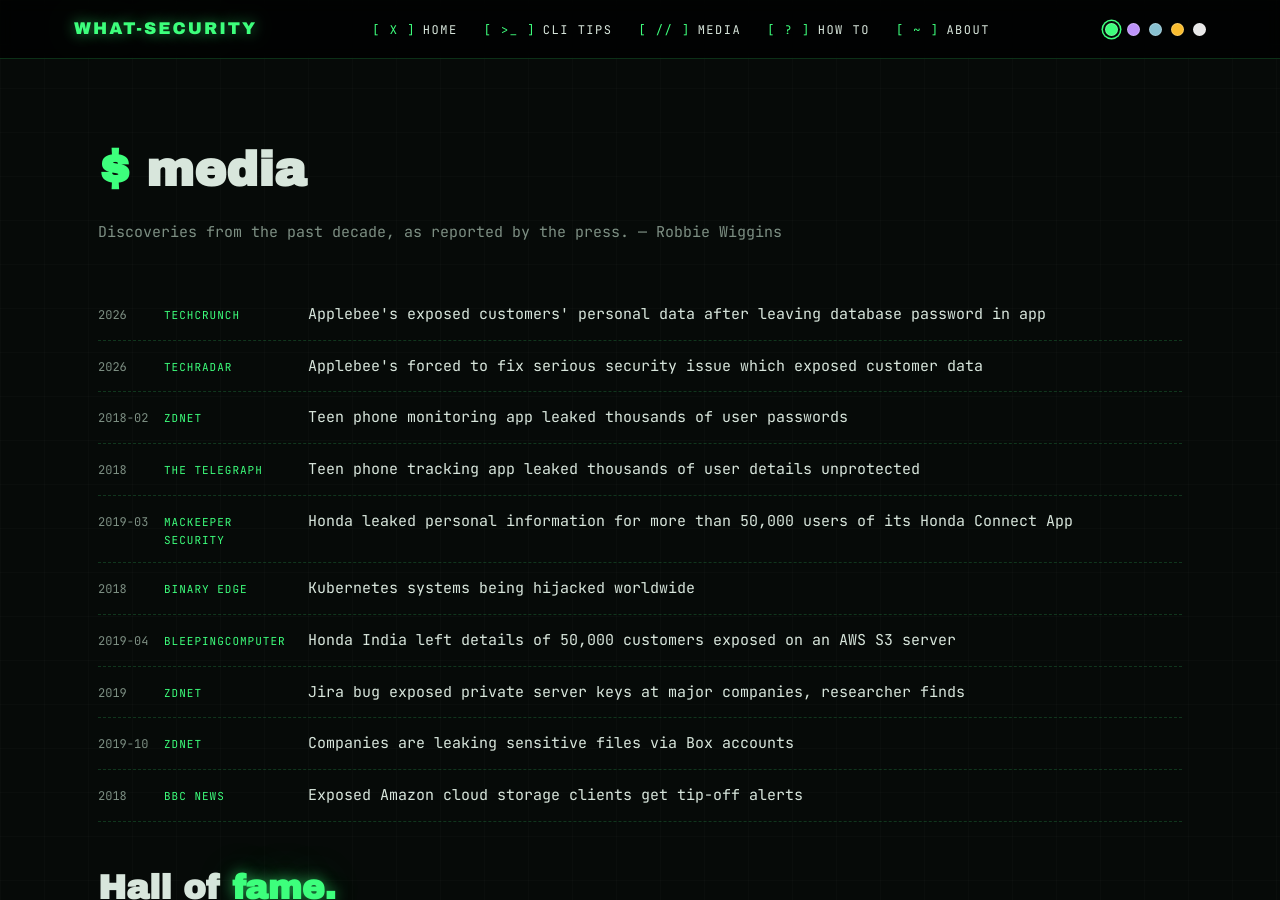
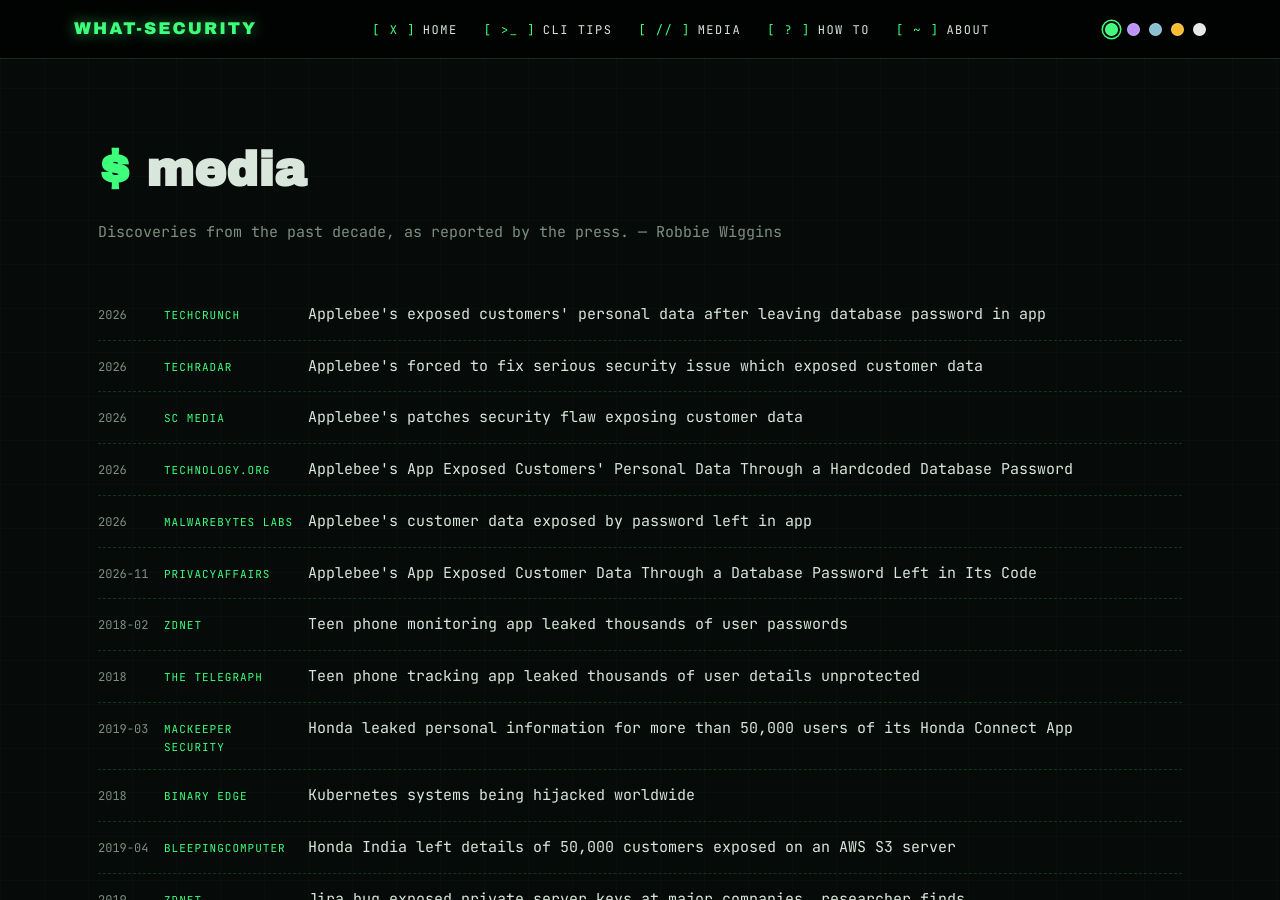
Before and after one commit to random-robbie/What-Security, a Jekyll site: the page built from _pages/media.html, in a window 1280 px wide and 900 px high. Built offline with Jekyll 4.4.1, drawn with Linux system fonts in a browser that asks for light colours.

Commit message:
Media: add Applebee's coverage (SC Media, Technology.org, Malwarebytes, PrivacyAffairs), swap dead links to Wayback
- 4 new 2026 coverage items for the Applebee's disclosure
- Dead/blocked links now archived: Binary Edge (404), AT&T HoF,
  AOL HoF, CenturyLink HoF (dead), Nokia (replaces dead Google cache),
  SAP wiki (403), Dell (407), Motorola (redirect loop)
- All live links verified: 18 of 29 OK, rest now archive-backed

```diff
--- a/_data/disclosures.yml
+++ b/_data/disclosures.yml
@@ -8,6 +8,22 @@
   source: TechRadar
   url: https://www.techradar.com/pro/security/applebees-forced-to-fix-serious-security-issue-which-exposed-customer-data
   date: 2026-11-01
+- title: "Applebee's patches security flaw exposing customer data"
+  source: SC Media
+  url: https://www.scworld.com/brief/applebees-patches-security-flaw-exposing-customer-data
+  date: 2026-11-01
+- title: "Applebee's App Exposed Customers' Personal Data Through a Hardcoded Database Password"
+  source: Technology.org
+  url: https://www.technology.org/2026/11/02/applebees-app-hardcoded-database-password-customer-data/
+  date: 2026-11-02
+- title: "Applebee's customer data exposed by password left in app"
+  source: Malwarebytes Labs
+  url: https://news.cyberhawkthreatintel.com/article/applebees-customer-data-exposed-password-left-app
+  date: 2026-11-02
+- title: "Applebee's App Exposed Customer Data Through a Database Password Left in Its Code"
+  source: PrivacyAffairs
+  url: https://www.privacyaffairs.com/applebees-app-data-exposure/
+  date: 2026-11
 - title: "Teen phone monitoring app leaked thousands of user passwords"
   source: ZDNet
   url: https://www.zdnet.com/article/teen-phone-monitoring-app-leaks-thousands-of-users-data/
@@ -22,7 +38,7 @@
   date: 2019-03
 - title: "Kubernetes systems being hijacked worldwide"
   source: Binary Edge
-  url: https://blog.binaryedge.io/2018/12/06/kubernetes-being-hijacked-worldwide/
+  url: https://web.archive.org/web/20230528194133/https://blog.binaryedge.io/2018/12/06/kubernetes-being-hijacked-worldwide/
   date: 2018-12-06
 - title: "Honda India left details of 50,000 customers exposed on an AWS S3 server"
   source: BleepingComputer
--- a/_pages/media.html
+++ b/_pages/media.html
@@ -27,22 +27,22 @@ permalink: /media/
   <div class="hof-grid">
     <a class="hof-item" href="https://www.bugcrowd.com/blog/congratulations-to-our-mvp-researchers-in-q3-2019/" target="_blank" rel="noopener">Bugcrowd MVP's Q3 2019</a>
     <a class="hof-item" href="https://support.apple.com/en-gb/HT201536" target="_blank" rel="noopener">Apple</a>
-    <a class="hof-item" href="https://contact.security.aol.com/hof/" target="_blank" rel="noopener">AOL</a>
-    <a class="hof-item" href="https://bugbounty.att.com/hof.php#1Q2018" target="_blank" rel="noopener">AT&amp;T</a>
+    <a class="hof-item" href="https://web.archive.org/web/20191231125749/https://contact.security.aol.com/hof/" target="_blank" rel="noopener">AOL</a>
+    <a class="hof-item" href="https://web.archive.org/web/20190717210346/https://bugbounty.att.com/hof.php" target="_blank" rel="noopener">AT&amp;T</a>
     <a class="hof-item" href="https://www.autotrader.co.uk/hall-of-fame" target="_blank" rel="noopener">AutoTrader</a>
     <a class="hof-item" href="https://www.altmetric.com/security/" target="_blank" rel="noopener">Altmetric</a>
     <a class="hof-item" href="https://cert.europa.eu/cert/newsletter/en/latest_HallOfFame_.html" target="_blank" rel="noopener">Cert EU</a>
-    <a class="hof-item" href="http://www.centurylink.com/aboutus/company-information/security-wall-of-fame.html" target="_blank" rel="noopener">CenturyLink</a>
-    <a class="hof-item" href="https://www.dell.com/learn/us/en/04/campaigns/contributors-dell-software-security#campaignTabs-3" target="_blank" rel="noopener">Dell</a>
+    <a class="hof-item" href="https://web.archive.org/web/20211019081944/http://www.centurylink.com/aboutus/company-information/security-wall-of-fame.html" target="_blank" rel="noopener">CenturyLink</a>
+    <a class="hof-item" href="https://web.archive.org/web/20210801120902/https://www.dell.com/learn/us/en/04/campaigns/contributors-dell-software-security" target="_blank" rel="noopener">Dell</a>
     <a class="hof-item" href="https://www.google.com/about/appsecurity/hall-of-fame/archive/" target="_blank" rel="noopener">Google</a>
-    <a class="hof-item" href="https://wiki.scn.sap.com/wiki/pages/viewpage.action?pageId=451071888" target="_blank" rel="noopener">SAP</a>
+    <a class="hof-item" href="https://web.archive.org/web/20220523013125/https://wiki.scn.sap.com/wiki/pages/viewpage.action?pageId=451071888" target="_blank" rel="noopener">SAP</a>
     <a class="hof-item" href="https://www.symantec.com/connect/pages/security-researcher-wall-fame" target="_blank" rel="noopener">Symantec</a>
     <a class="hof-item" href="https://www.microsoft.com/en-us/msrc/researcher-acknowledgments-online-services-archive" target="_blank" rel="noopener">Microsoft</a>
     <a class="hof-item" href="https://www.visma.com/trust-centre/smb/security-and-privacy/operational/responsible-disclosure/hall-of-fame/" target="_blank" rel="noopener">Visma</a>
     <a class="hof-item" href="https://www.freshworks.com/security/responsible-disclosure/" target="_blank" rel="noopener">Freshworks</a>
-    <a class="hof-item" href="https://www.motorolasolutions.com/en_us/about/security-vulnerability/hall-of-fame.html" target="_blank" rel="noopener">Motorola Solutions</a>
+    <a class="hof-item" href="https://web.archive.org/web/20260419024539/https://www.motorolasolutions.com/en_us/about/security-vulnerability/hall-of-fame.html" target="_blank" rel="noopener">Motorola Solutions</a>
     <a class="hof-item" href="https://www.myob.com/au/about/security/report-security-vulnerability" target="_blank" rel="noopener">MYOB</a>
     <a class="hof-item" href="https://psirt.bosch.com/hall-of-fame/websites-hall-of-fame.html" target="_blank" rel="noopener">Bosch</a>
-    <a class="hof-item" href="https://webcache.googleusercontent.com/search?q=cache:nCNsKSxxmUEJ:https://networks.nokia.com/responsible-disclosure+&cd=1&hl=en&ct=clnk&gl=uk" target="_blank" rel="noopener">Nokia</a>
+    <a class="hof-item" href="https://web.archive.org/web/20190122225010/https://networks.nokia.com/responsible-disclosure" target="_blank" rel="noopener">Nokia</a>
   </div>
 </div>
```
